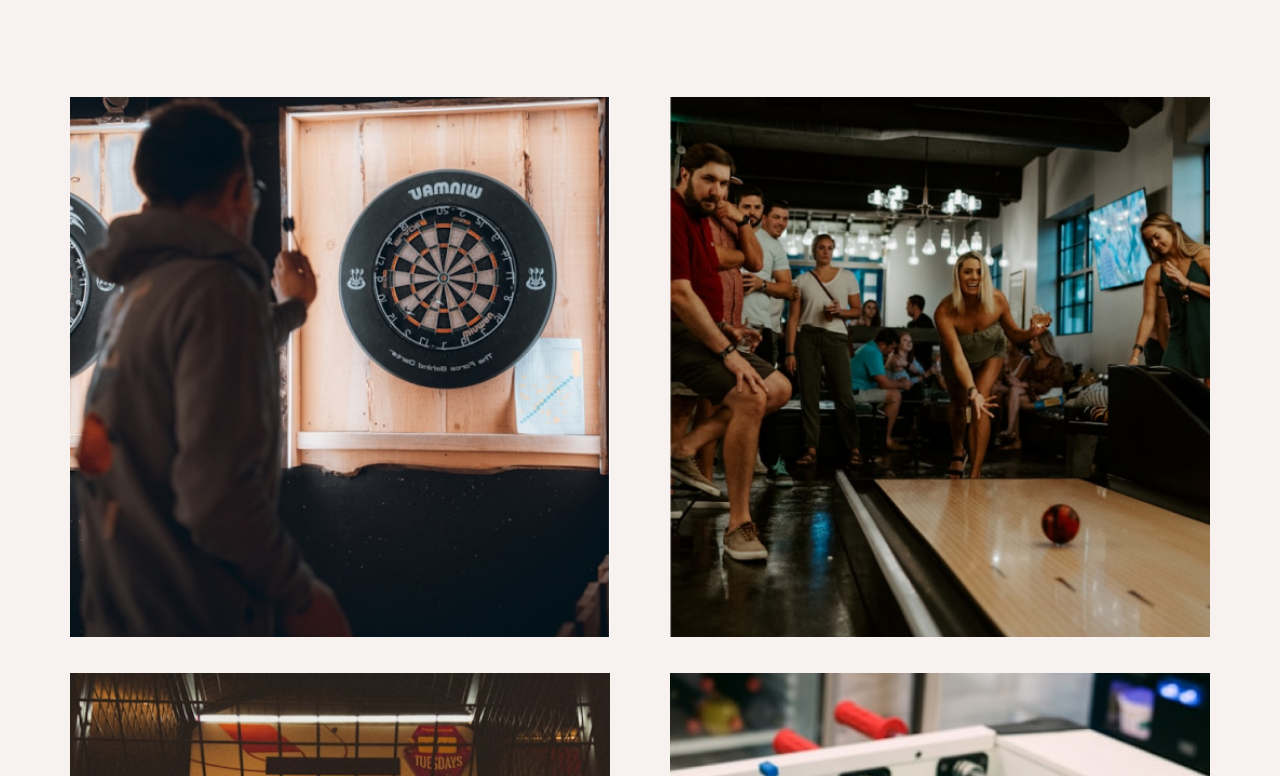
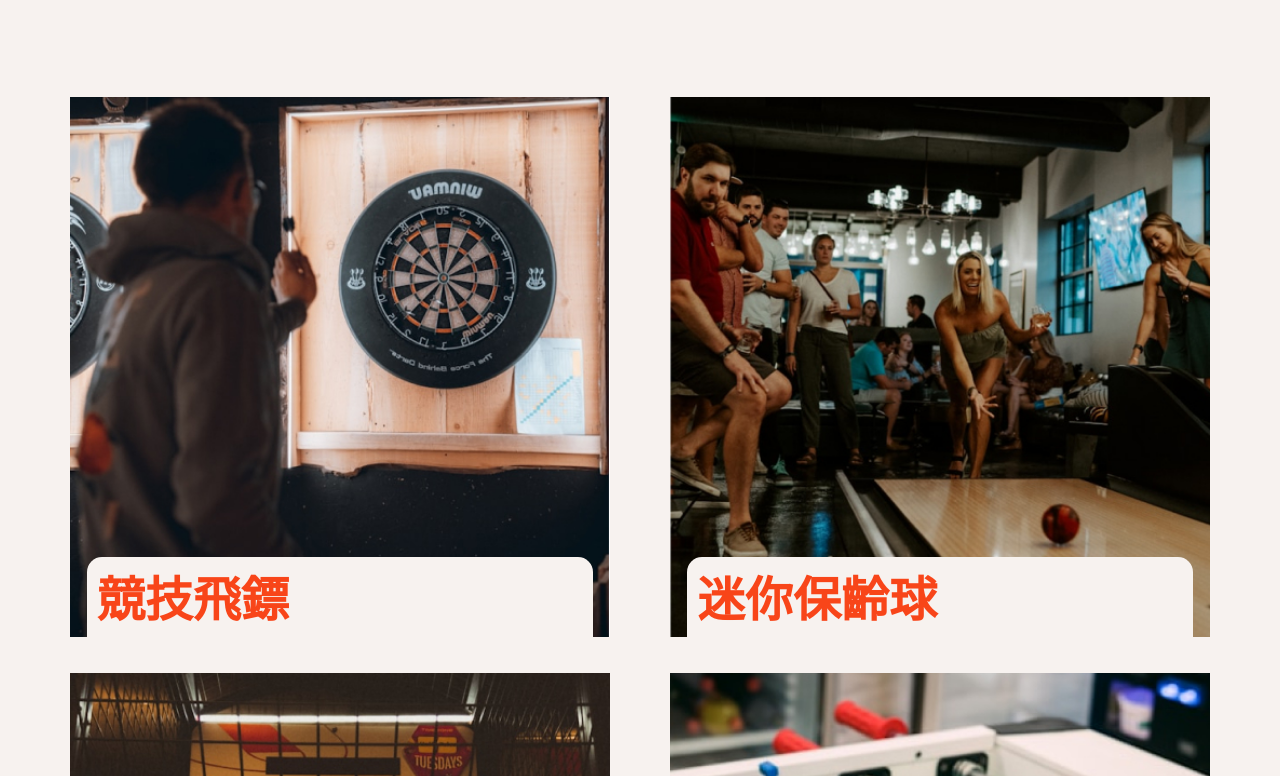
Before and after one commit to XinK0524/Dbistro, a plain HTML site: page info.html in a window 1280 px wide. Shown: the part 871-1647 px from the top of the page. Drawn offline with Linux system fonts and the light colour scheme.

Commit message:
小動畫

```diff
--- a/css/info/facility.css
+++ b/css/info/facility.css
@@ -19,11 +19,9 @@
     position: relative;
     margin-bottom: 36px;
     cursor: pointer;
+    overflow: hidden;
 }
-.section-facility .container .card-group .card:hover > .txt {
-    display: block;
-    cursor: pointer;
-}
+
 .section-facility .container .card-group .card .pic{
     width: 100%;
 }
@@ -33,14 +31,22 @@
 }
 .section-facility .container .card-group .card .txt{
     width: 90%;
-    padding: 20px 10px 30px;
+    padding: 20px 10px 60px;
     position: absolute;
     left: 17px;
-    bottom: 0;
+    bottom: 0px;
     background-color: rgb(247, 242, 239);
     border-top-left-radius: 15px;
     border-top-right-radius: 15px;
-    display: none;
+    max-height: 0;
+    transition: max-height 0.7s, bottom 0.5s;
+}
+.section-facility .container .card-group .card:hover > .txt {
+    /* display: block; */
+    cursor: pointer;
+    padding: 20px 10px 15px;
+    max-height: 300px;
+    bottom: 0px;
 }
 .section-facility .container .card-group .card .txt h3{
     font-size: 48px;
```
